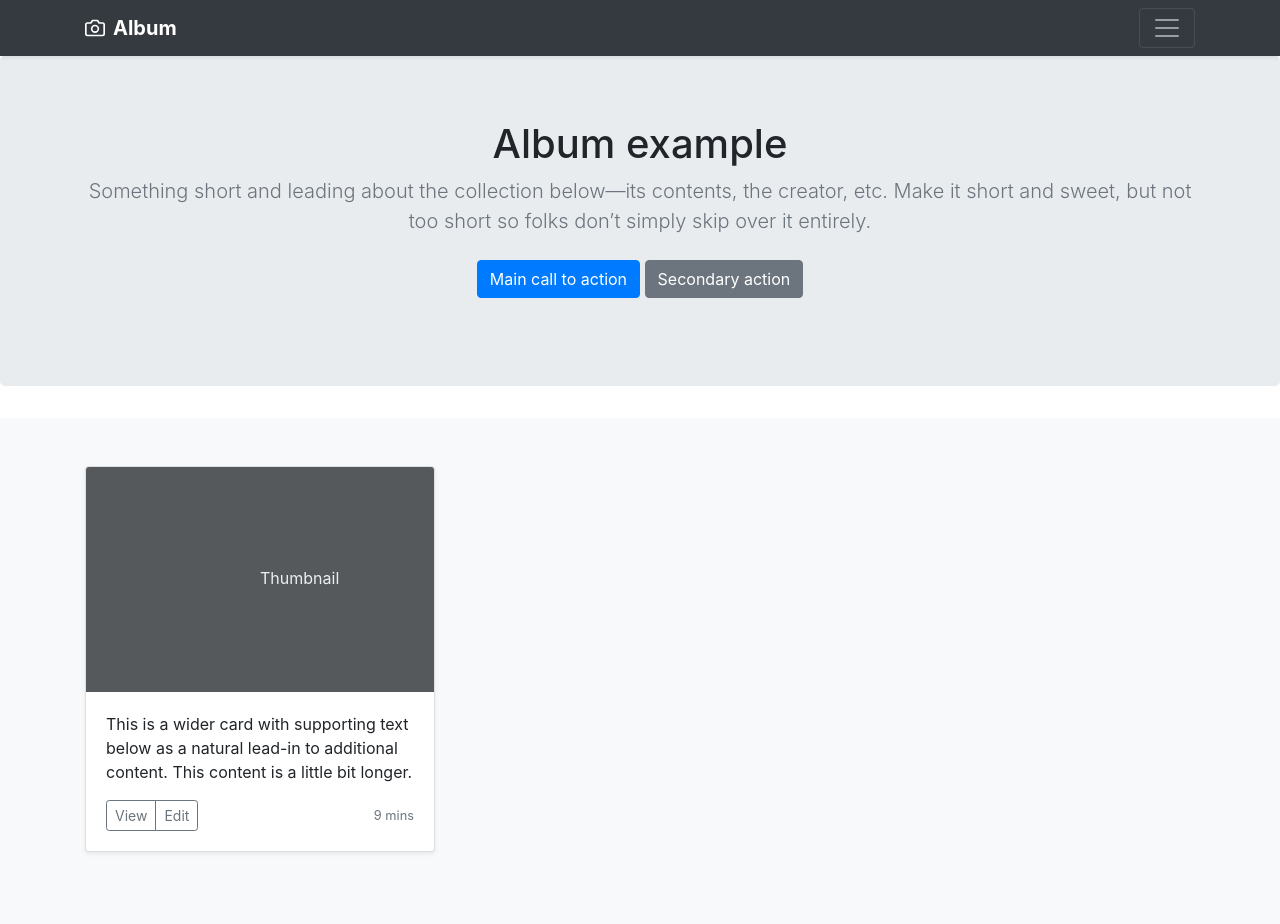
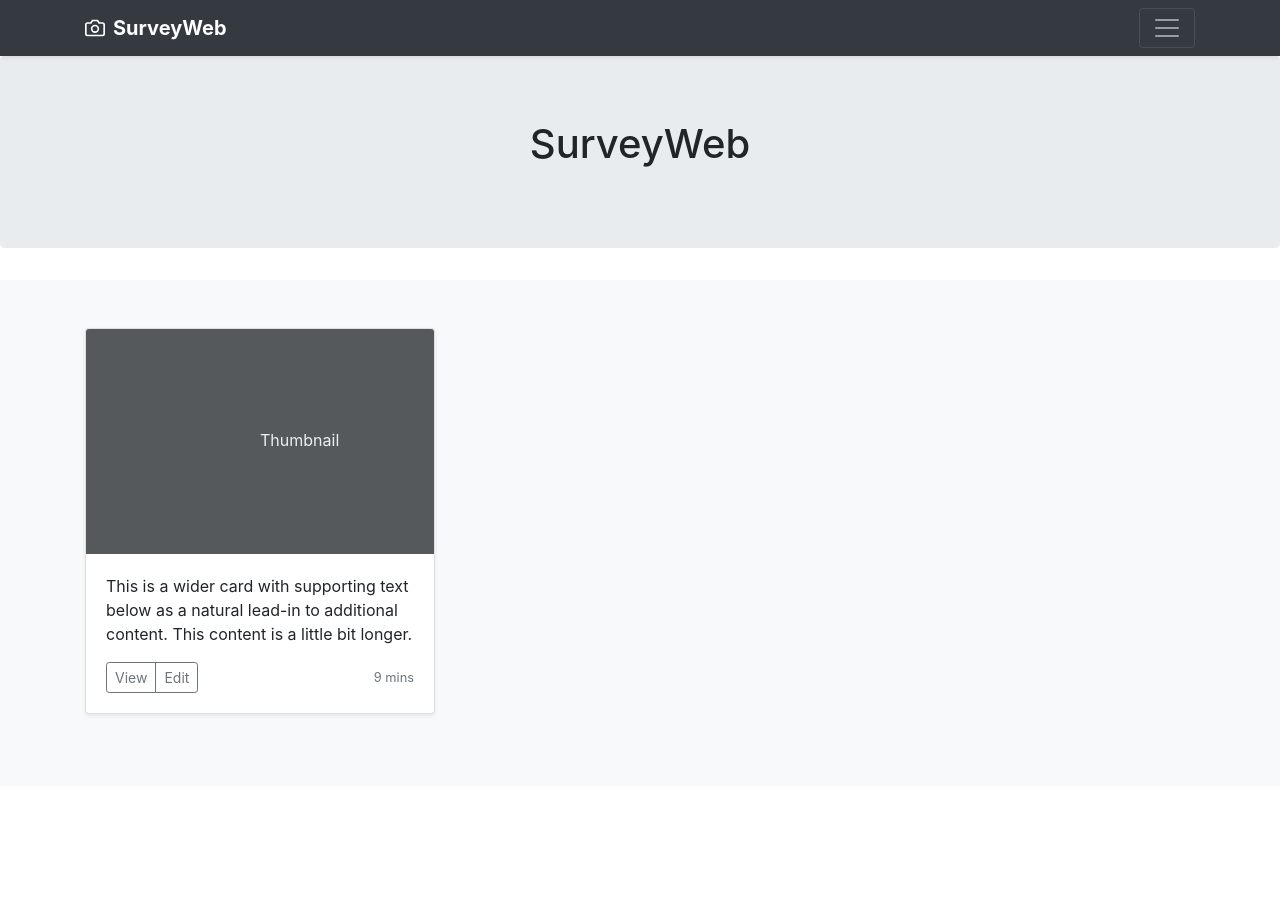
Before and after one commit to vmandlbauer-tgm/Questionaire, a PHP site: page / in a window 1280 px wide. After the commit the page ends 717 px from the top, so only its background shows below. Run offline with PHP 8.4, Linux system fonts and the light colour scheme.

Commit message:
Code Splitting

```diff
--- a/mainpage/components/bgtab.php
+++ b/mainpage/components/bgtab.php
@@ -1,14 +1,9 @@
 <?php echo '
 	<section class="jumbotron text-center">
 		<div class="container">
-			<h1 class="jumbotron-heading">Album example</h1>
+			<h1 class="jumbotron-heading">SurveyWeb</h1>
 			<p class="lead text-muted">
-			Something short and leading about the collection below—its contents, the creator,
-			etc. Make it short and sweet, but not too short so folks don’t simply skip over it entirely.
-			</p>
-			<p>
-				<a href="#" class="btn btn-primary my-2">Main call to action</a>
-				<a href="#" class="btn btn-secondary my-2">Secondary action</a>
+
 			</p>
 		</div>
 	</section>
--- a/mainpage/components/header.php
+++ b/mainpage/components/header.php
@@ -2,19 +2,12 @@
 	<header>
 		<div class="collapse bg-dark" id="navbarHeader">
 			<div class="container">
-      <div class="row">
-        <div class="col-sm-8 col-md-7 py-4">
-          <h4 class="text-white">About</h4>
-          <p class="text-muted">Add some information about the album below, the author, or any other background context. Make it a few sentences long so folks can pick up some informative tidbits. Then, link them off to some social networking sites or contact information.</p>
-        </div>
-        <div class="col-sm-4 offset-md-1 py-4">
-          <h4 class="text-white">Contact</h4>
-          <ul class="list-unstyled">
-            <li><a href="#" class="text-white">Follow on Twitter</a></li>
-            <li><a href="#" class="text-white">Like on Facebook</a></li>
-            <li><a href="#" class="text-white">Email me</a></li>
-          </ul>
-        </div>
+				<div class="row">'?>
+<?php
+include("headerinformation.php");
+include("headercontacts.php");
+?>
+<?php echo '
 				</div>
 			</div>
 		</div>
@@ -22,7 +15,7 @@
 			<div class="container d-flex justify-content-between">
 				<a href="#" class="navbar-brand d-flex align-items-center">
 				<svg xmlns="http://www.w3.org/2000/svg" width="20" height="20" fill="none" stroke="currentColor" stroke-linecap="round" stroke-linejoin="round" stroke-width="2" aria-hidden="true" class="mr-2" viewBox="0 0 24 24" focusable="false"><path d="M23 19a2 2 0 0 1-2 2H3a2 2 0 0 1-2-2V8a2 2 0 0 1 2-2h4l2-3h6l2 3h4a2 2 0 0 1 2 2z"/><circle cx="12" cy="13" r="4"/></svg>
-        <strong>Album</strong>
+				<strong>SurveyWeb</strong>
 				</a>
 			<button class="navbar-toggler" type="button" data-toggle="collapse" data-target="#navbarHeader" aria-controls="navbarHeader" aria-expanded="false" aria-label="Toggle navigation">
 				<span class="navbar-toggler-icon"></span>
--- /dev/null
+++ b/mainpage/components/headercontacts.php
@@ -0,0 +1,11 @@
+<?php echo'
+        <div class="col-sm-4 offset-md-1 py-4">
+          <h4 class="text-white">Contact</h4>
+          <ul class="list-unstyled">
+            <li><a href="#" class="text-white">Follow on Twitter</a></li>
+            <li><a href="#" class="text-white">Like on Facebook</a></li>
+            <li><a href="#" class="text-white">Email me</a></li>
+          </ul>
+        </div>
+		'
+?>
--- /dev/null
+++ b/mainpage/components/headerinformation.php
@@ -0,0 +1,7 @@
+<?php echo'
+        <div class="col-sm-8 col-md-7 py-4">
+          <h4 class="text-white">About</h4>
+          <p class="text-muted">Add some information about the album below, the author, or any other background context. Make it a few sentences long so folks can pick up some informative tidbits. Then, link them off to some social networking sites or contact information.</p>
+        </div>
+		'
+?>
```
Lines whose indentation alone changed are shown as unchanged.
